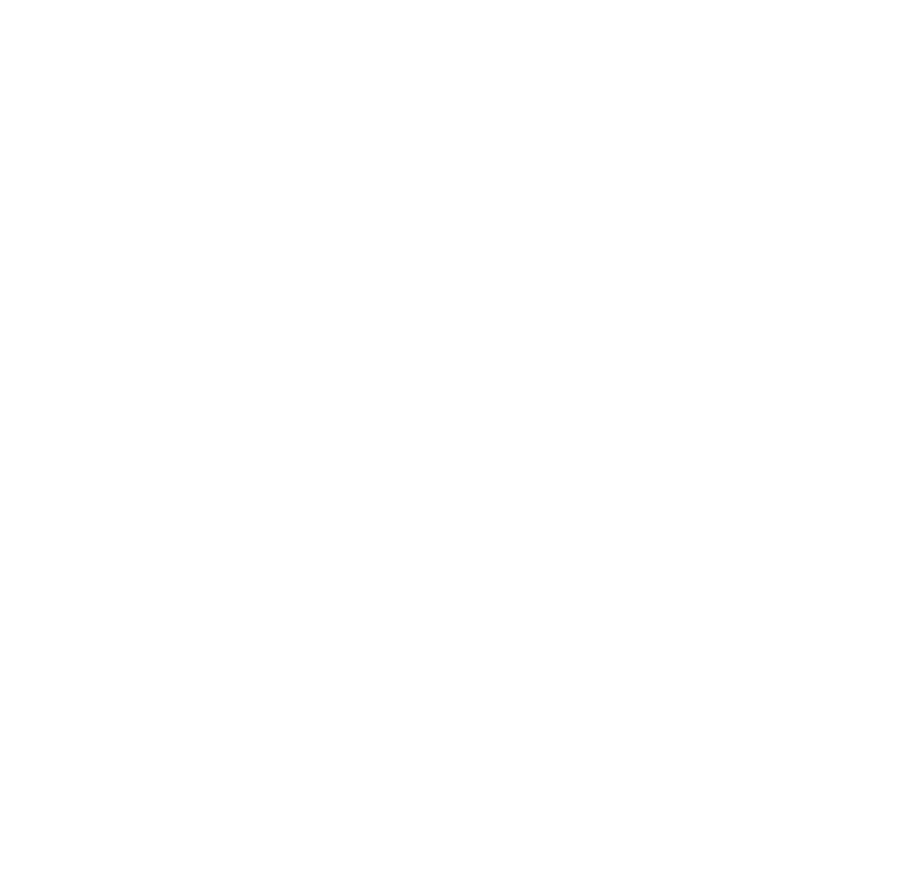
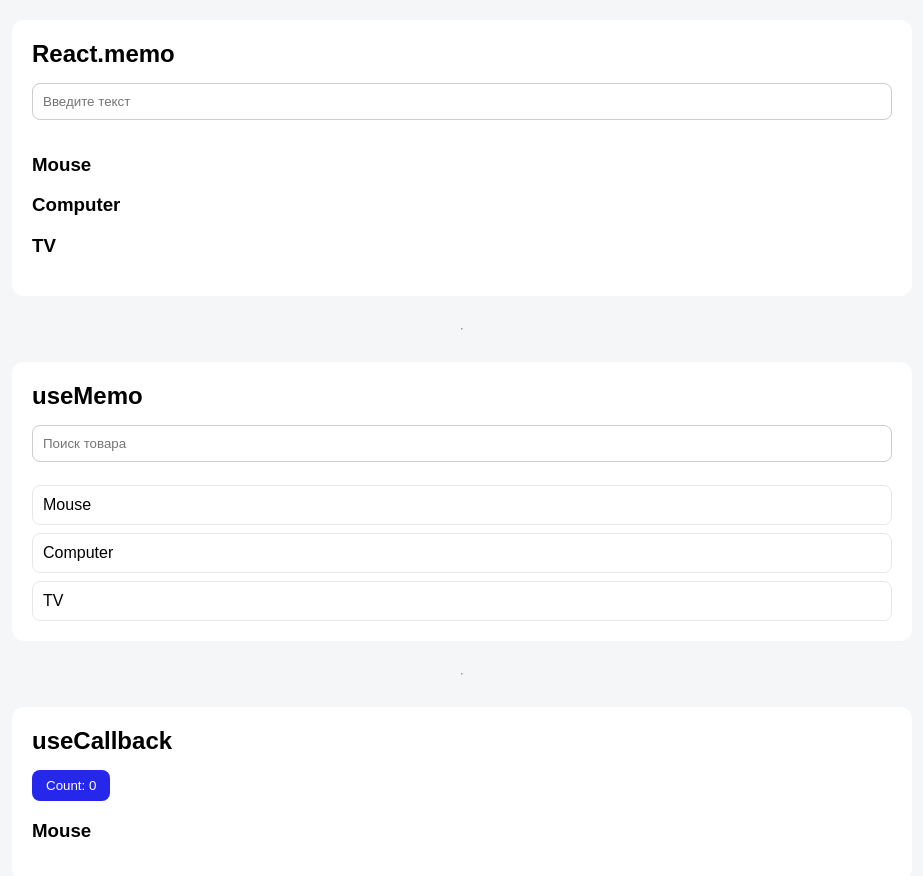
Before and after one commit to DanaXans/react-project-demo, a React (Vite) app: page / in a window 1280 px wide. Shown: the top 876 px of the page, without its empty margins (178-1101 px from the left). Before the commit the page ends 800 px from the top, so only its background shows below. Built offline with nearby package versions, Linux system fonts and the light colour scheme.

Commit message:
all done hw7

```diff
--- a/src/App.css
+++ b/src/App.css
@@ -1,184 +1,50 @@
-/*.counter {*/
-/*  font-size: 16px;*/
-/*  padding: 5px 10px;*/
-/*  border-radius: 5px;*/
-/*  color: var(--accent);*/
-/*  background: var(--accent-bg);*/
-/*  border: 2px solid transparent;*/
-/*  transition: border-color 0.3s;*/
-/*  margin-bottom: 24px;*/
+body {
+    margin: 0;
+    padding: 20px;
+    background: #f4f6f8;
+    font-family: Arial, sans-serif;
+}
 
-/*  &:hover {*/
-/*    border-color: var(--accent-border);*/
-/*  }*/
-/*  &:focus-visible {*/
-/*    outline: 2px solid var(--accent);*/
-/*    outline-offset: 2px;*/
-/*  }*/
-/*}*/
+.app {
+    display: flex;
+    flex-direction: column;
+    gap: 24px;
+    max-width: 900px;
+    margin: 0 auto;
+}
 
-/*.hero {*/
-/*  position: relative;*/
+.section {
+    background: white;
+    border-radius: 12px;
+    padding: 20px;
+}
 
-/*  .base,*/
-/*  .framework,*/
-/*  .vite {*/
-/*    inset-inline: 0;*/
-/*    margin: 0 auto;*/
-/*  }*/
+.section h2 {
+    margin-top: 0;
+    margin-bottom: 15px;
+}
 
-/*  .base {*/
-/*    width: 170px;*/
-/*    position: relative;*/
-/*    z-index: 0;*/
-/*  }*/
+input {
+    width: 100%;
+    box-sizing: border-box;
+    padding: 10px;
+    border-radius: 8px;
+    border: 1px solid #ccc;
+    margin-bottom: 15px;
+}
 
-/*  .framework,*/
-/*  .vite {*/
-/*    position: absolute;*/
-/*  }*/
+button {
+    padding: 8px 14px;
+    border: none;
+    border-radius: 8px;
+    cursor: pointer;
+    background: #2528eb;
+    color: white;
+}
 
-/*  .framework {*/
-/*    z-index: 1;*/
-/*    top: 34px;*/
-/*    height: 28px;*/
-/*    transform: perspective(2000px) rotateZ(300deg) rotateX(44deg) rotateY(39deg)*/
-/*      scale(1.4);*/
-/*  }*/
-
-/*  .vite {*/
-/*    z-index: 0;*/
-/*    top: 107px;*/
-/*    height: 26px;*/
-/*    width: auto;*/
-/*    transform: perspective(2000px) rotateZ(300deg) rotateX(40deg) rotateY(39deg)*/
-/*      scale(0.8);*/
-/*  }*/
-/*}*/
-
-/*#center {*/
-/*  display: flex;*/
-/*  flex-direction: column;*/
-/*  gap: 25px;*/
-/*  place-content: center;*/
-/*  place-items: center;*/
-/*  flex-grow: 1;*/
-
-/*  @media (max-width: 1024px) {*/
-/*    padding: 32px 20px 24px;*/
-/*    gap: 18px;*/
-/*  }*/
-/*}*/
-
-/*#next-steps {*/
-/*  display: flex;*/
-/*  border-top: 1px solid var(--border);*/
-/*  text-align: left;*/
-
-/*  & > div {*/
-/*    flex: 1 1 0;*/
-/*    padding: 32px;*/
-/*    @media (max-width: 1024px) {*/
-/*      padding: 24px 20px;*/
-/*    }*/
-/*  }*/
-
-/*  .icon {*/
-/*    margin-bottom: 16px;*/
-/*    width: 22px;*/
-/*    height: 22px;*/
-/*  }*/
-
-/*  @media (max-width: 1024px) {*/
-/*    flex-direction: column;*/
-/*    text-align: center;*/
-/*  }*/
-/*}*/
-
-/*#docs {*/
-/*  border-right: 1px solid var(--border);*/
-
-/*  @media (max-width: 1024px) {*/
-/*    border-right: none;*/
-/*    border-bottom: 1px solid var(--border);*/
-/*  }*/
-/*}*/
-
-/*#next-steps ul {*/
-/*  list-style: none;*/
-/*  padding: 0;*/
-/*  display: flex;*/
-/*  gap: 8px;*/
-/*  margin: 32px 0 0;*/
-
-/*  .logo {*/
-/*    height: 18px;*/
-/*  }*/
-
-/*  a {*/
-/*    color: var(--text-h);*/
-/*    font-size: 16px;*/
-/*    border-radius: 6px;*/
-/*    background: var(--social-bg);*/
-/*    display: flex;*/
-/*    padding: 6px 12px;*/
-/*    align-items: center;*/
-/*    gap: 8px;*/
-/*    text-decoration: none;*/
-/*    transition: box-shadow 0.3s;*/
-
-/*    &:hover {*/
-/*      box-shadow: var(--shadow);*/
-/*    }*/
-/*    .button-icon {*/
-/*      height: 18px;*/
-/*      width: 18px;*/
-/*    }*/
-/*  }*/
-
-/*  @media (max-width: 1024px) {*/
-/*    margin-top: 20px;*/
-/*    flex-wrap: wrap;*/
-/*    justify-content: center;*/
-
-/*    li {*/
-/*      flex: 1 1 calc(50% - 8px);*/
-/*    }*/
-
-/*    a {*/
-/*      width: 100%;*/
-/*      justify-content: center;*/
-/*      box-sizing: border-box;*/
-/*    }*/
-/*  }*/
-/*}*/
-
-/*#spacer {*/
-/*  height: 88px;*/
-/*  border-top: 1px solid var(--border);*/
-/*  @media (max-width: 1024px) {*/
-/*    height: 48px;*/
-/*  }*/
-/*}*/
-
-/*.ticks {*/
-/*  position: relative;*/
-/*  width: 100%;*/
-
-/*  &::before,*/
-/*  &::after {*/
-/*    content: '';*/
-/*    position: absolute;*/
-/*    top: -4.5px;*/
-/*    border: 5px solid transparent;*/
-/*  }*/
-
-/*  &::before {*/
-/*    left: 0;*/
-/*    border-left-color: var(--border);*/
-/*  }*/
-/*  &::after {*/
-/*    right: 0;*/
-/*    border-right-color: var(--border);*/
-/*  }*/
-/*}*/
+.product {
+    padding: 10px;
+    margin-top: 8px;
+    border: 1px solid #e5e7eb;
+    border-radius: 8px;
+}
--- a/src/App.tsx
+++ b/src/App.tsx
@@ -1,10 +1,18 @@
 import './App.css'
+import MemoPage from "./pages/MemoPage.tsx";
+import UseMemoPage from "./pages/UseMemoPage.tsx";
+import UseCallbackPage from "./pages/UseCallbackPage.tsx";
 
 function App() {
-  return (
-    <>
-    </>
-  )
+    return (
+        <div className="app">
+            <MemoPage/>
+            <hr/>
+            <UseMemoPage/>
+            <hr/>
+            <UseCallbackPage/>
+        </div>
+    )
 }
 
 export default App
--- a/src/index.css
+++ b/src/index.css
@@ -1 +1 @@
-@import "tailwindcss";
+/*@import "tailwindcss";*/
--- /dev/null
+++ b/src/memo-components/MemoProductCard.tsx
@@ -0,0 +1,19 @@
+import { memo } from "react";
+import type {Product} from "../pages/MemoPage.tsx";
+
+type Props = {
+    product: Product;
+    onBuy?: () => void;
+};
+
+const ProductCard = memo(function ProductCard({ product }:Props) {
+    console.log(`Card ${product.title} render`);
+
+    return (
+        <div>
+            <h3>{product.title}</h3>
+        </div>
+    );
+});
+
+export default ProductCard;
--- /dev/null
+++ b/src/pages/MemoPage.tsx
@@ -0,0 +1,28 @@
+import {useState} from "react";
+import ProductCard from "../memo-components/MemoProductCard.tsx";
+
+export type Product = {
+    id: number,
+    title: string,
+}
+
+export const products: Product[] = [
+    {id: 1, title: "Mouse"},
+    {id: 2, title: "Computer"},
+    {id: 3, title: "TV"},
+];
+
+export default function MemoPage() {
+    const [search, setSearch] = useState("");
+
+    console.log("ProductsPage render");
+
+    return (
+        <div className="section">
+            <h2>React.memo</h2>
+            <input value={search} onChange={(e) => setSearch(e.target.value)} placeholder="Введите текст"/>
+
+            {products.map((product) => (<ProductCard key={product.id} product={product}/>))}
+        </div>
+    )
+};
--- /dev/null
+++ b/src/pages/UseCallbackPage.tsx
@@ -0,0 +1,20 @@
+import {useCallback, useState} from "react";
+import ProductCard from "../memo-components/MemoProductCard.tsx";
+import {products} from "./MemoPage.tsx";
+
+export default function UseCallbackPage() {
+    const [count, setCount] = useState(0);
+
+    const handleBuy = useCallback(() => {
+        console.log("Buy product");
+    }, []);
+
+    return (
+        <div className="section">
+            <h2>useCallback</h2>
+            <button onClick={() => setCount(count + 1)}>Count: {count}</button>
+
+            <ProductCard product={products[0]} onBuy={handleBuy}/>
+        </div>
+    );
+}
--- /dev/null
+++ b/src/pages/UseMemoPage.tsx
@@ -0,0 +1,23 @@
+import {useMemo, useState} from "react";
+import {products} from "./MemoPage.tsx";
+
+export default function UseMemoPage() {
+
+    const [search, setSearch] = useState("");
+    const filteredProducts = useMemo(() => {
+
+        console.log("Зачекайте...");
+
+        return products.filter((product) =>
+            product.title.toLowerCase().includes(search.toLowerCase()));
+    }, [search]);
+
+    return (
+        <div className="section">
+            <h2>useMemo</h2>
+            <input value={search} onChange={(e) => setSearch(e.target.value)} placeholder="Поиск товара"/>
+
+            {filteredProducts.map((product) => (<div key={product.id} className="product">{product.title}</div>))}
+        </div>
+    );
+}
```
